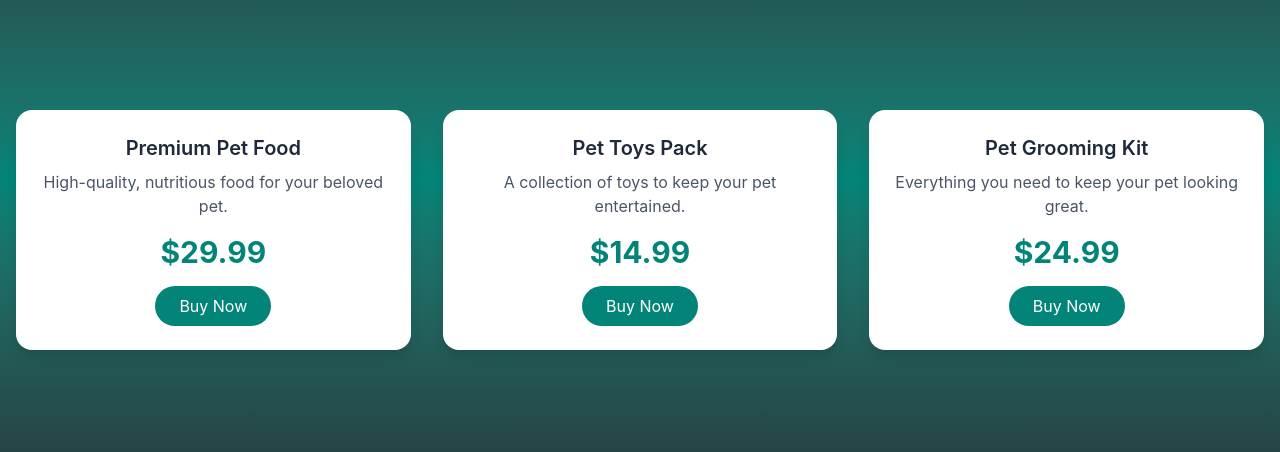
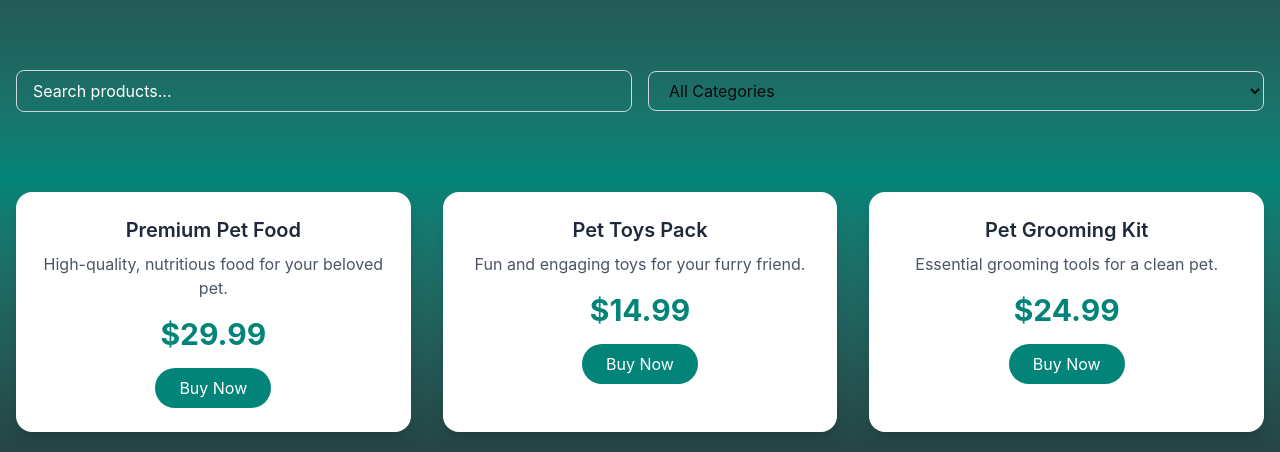
Before and after one commit to DilansandeepaUOR/Group_07, a React (Vite) app in the folder Four_Paws_MS/Frontend/: page /Petshop in a window 1280 px wide. Shown: the part 348-800 px from the top of the page. Built offline with nearby package versions, Linux system fonts and the light colour scheme; no server answers.

Commit message:
Updated pet shop

```diff
--- /dev/null
+++ b/Four_Paws_MS/Frontend/src/Components/Cards/Pricecards.jsx
@@ -0,0 +1,17 @@
+export function Pricecards({ name, image }) {
+    return (
+        <div className="relative grid h-[40rem] w-full max-w-[28rem] items-end justify-center overflow-hidden text-center rounded-2xl shadow-none group cursor-pointer transition-transform duration-300 transform hover:scale-105 hover:shadow-[0_10px_20px_rgba(105,255,154,0.3)]">
+            <div
+                className="absolute inset-0 m-0 h-full w-full rounded-none bg-cover bg-center transition-opacity duration-300 group-hover:opacity-100"
+                style={{ backgroundImage: `url(${image})` }}
+            >
+                <div className="absolute inset-0 bg-gradient-to-t from-black opacity-50 group-hover:opacity-100 transition-opacity duration-300"></div>
+            </div>
+            <div className="relative py-14 px-6 md:px-12 transition-transform duration-300 group-hover:font-bold hover:text-2xl">
+                <h2 className="mb-6 font-medium leading-[1.5] text-white">{name}</h2>
+            </div>
+        </div>
+    );
+    }
+
+    export default Pricecards;
--- a/Four_Paws_MS/Frontend/src/Pages/Petshop.jsx
+++ b/Four_Paws_MS/Frontend/src/Pages/Petshop.jsx
@@ -1,8 +1,40 @@
-import React from "react";
+import React, { useState } from "react";
 import Navbar from "@/Components/Navbar/Navbar";
 import Footer from "@/Components/Footer/Footer";
 
 function Petshop() {
+  const [searchTerm, setSearchTerm] = useState("");
+  const [selectedCategory, setSelectedCategory] = useState("");
+
+  // Example product list — replace with real data from API
+  const products = [
+    {
+      name: "Premium Pet Food",
+      category: "Food",
+      price: 29.99,
+      description: "High-quality, nutritious food for your beloved pet.",
+    },
+    {
+      name: "Pet Toys Pack",
+      category: "Toys",
+      price: 14.99,
+      description: "Fun and engaging toys for your furry friend.",
+    },
+    {
+      name: "Pet Grooming Kit",
+      category: "Grooming",
+      price: 24.99,
+      description: "Essential grooming tools for a clean pet.",
+    },
+  ];
+
+  // Filtered product list based on search term and category
+  const filteredProducts = products.filter((product) => {
+    const matchesSearch = product.name.toLowerCase().includes(searchTerm.toLowerCase());
+    const matchesCategory = selectedCategory ? product.category === selectedCategory : true;
+    return matchesSearch && matchesCategory;
+  });
+
   return (
     <div>
       <Navbar />
@@ -19,54 +51,53 @@ function Petshop() {
           </div>
         </div>
 
+        {/* Search and Filter */}
+        <div className="container mx-auto px-4 mt-10">
+          <div className="flex flex-col md:flex-row justify-between items-center gap-4">
+            <input
+              type="text"
+              placeholder="Search products..."
+              value={searchTerm}
+              onChange={(e) => setSearchTerm(e.target.value)}
+              className="w-full placeholder-white md:w-1/2 px-4 py-2 rounded-md border border-gray-300 focus:outline-none focus:ring-2 focus:ring-[#028478]"
+            />
+            <select
+              value={selectedCategory}
+              onChange={(e) => setSelectedCategory(e.target.value)}
+              className="w-full md:w-1/4 px-4 py-2 rounded-md border border-gray-300 focus:outline-none focus:ring-2 focus:ring-[#028478]"
+            >
+              <option value="">All Categories</option>
+              <option value="Food">Food</option>
+              <option value="Toys">Toys</option>
+              <option value="Grooming">Grooming</option>
+            </select>
+          </div>
+        </div>
+
         {/* Services Grid */}
         <div className="container mx-auto px-4 py-20">
           <div className="grid grid-cols-1 md:grid-cols-2 lg:grid-cols-3 gap-8">
-            {/* Pricing Card Example */}
-            <div className="bg-white rounded-2xl shadow-lg p-6 text-center hover:scale-105 transition-transform">
+            {filteredProducts.length > 0 ? (
+              filteredProducts.map((product, index) => (
+                <div
+                  key={index}
+                  className="bg-white rounded-2xl shadow-lg p-6 text-center hover:scale-105 transition-transform"
+                >
                   <h2 className="text-xl font-semibold text-gray-800 mb-2">
-                Premium Pet Food
+                    {product.name}
                   </h2>
-              <p className="text-gray-600 mb-4">
-                High-quality, nutritious food for your beloved pet.
-              </p>
+                  <p className="text-gray-600 mb-4">{product.description}</p>
                   <div className="text-3xl font-bold text-[#028478] mb-4">
-                $29.99
+                    ${product.price.toFixed(2)}
                   </div>
                   <button className="bg-[#028478] text-white px-6 py-2 rounded-full hover:bg-[#02665e] transition">
                     Buy Now
                   </button>
                 </div>
-
-            <div className="bg-white rounded-2xl shadow-lg p-6 text-center hover:scale-105 transition-transform">
-              <h2 className="text-xl font-semibold text-gray-800 mb-2">
-                Pet Toys Pack
-              </h2>
-              <p className="text-gray-600 mb-4">
-                A collection of toys to keep your pet entertained.
-              </p>
-              <div className="text-3xl font-bold text-[#028478] mb-4">
-                $14.99
-              </div>
-              <button className="bg-[#028478] text-white px-6 py-2 rounded-full hover:bg-[#02665e] transition">
-                Buy Now
-              </button>
-            </div>
-
-            <div className="bg-white rounded-2xl shadow-lg p-6 text-center hover:scale-105 transition-transform">
-              <h2 className="text-xl font-semibold text-gray-800 mb-2">
-                Pet Grooming Kit
-              </h2>
-              <p className="text-gray-600 mb-4">
-                Everything you need to keep your pet looking great.
-              </p>
-              <div className="text-3xl font-bold text-[#028478] mb-4">
-                $24.99
-              </div>
-              <button className="bg-[#028478] text-white px-6 py-2 rounded-full hover:bg-[#02665e] transition">
-                Buy Now
-              </button>
-            </div>
+              ))
+            ) : (
+              <p className="text-white col-span-3 text-center">No products found.</p>
+            )}
           </div>
         </div>
       </div>
```
Lines whose indentation alone changed are shown as unchanged.
